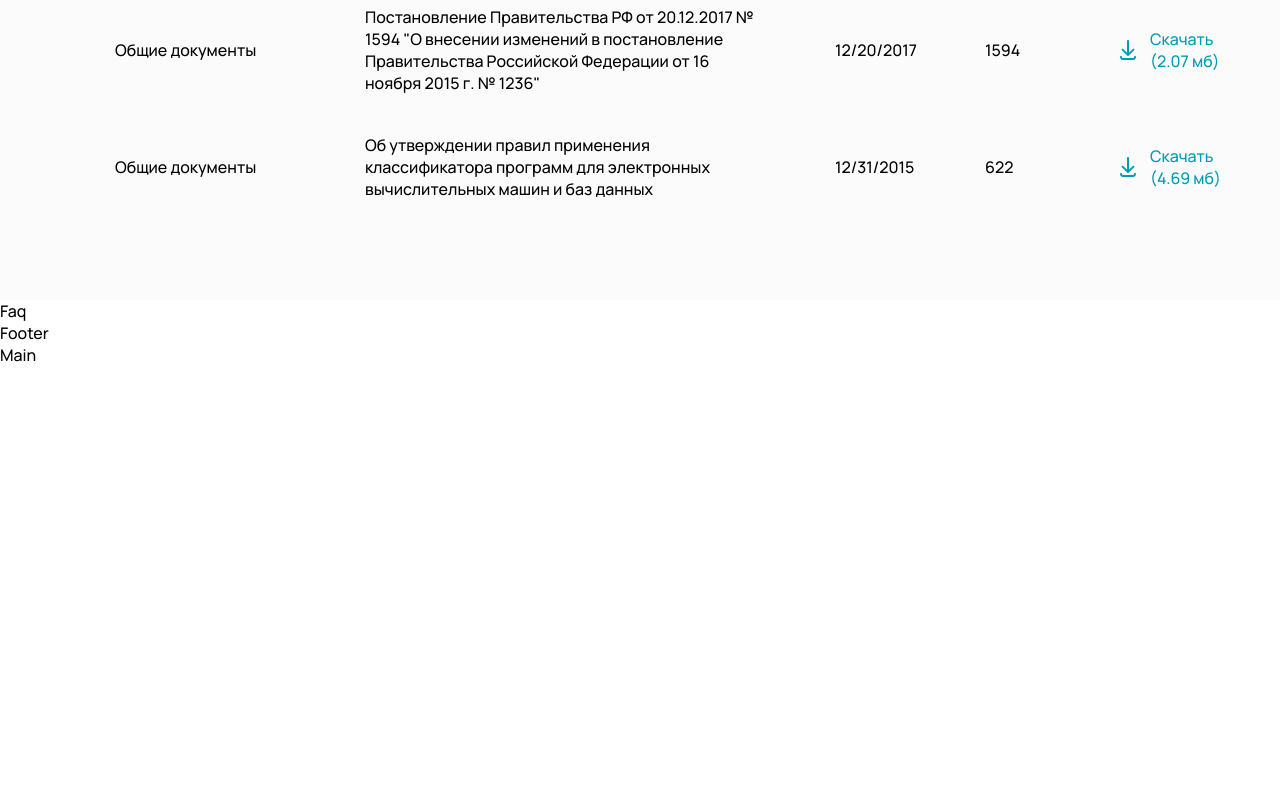
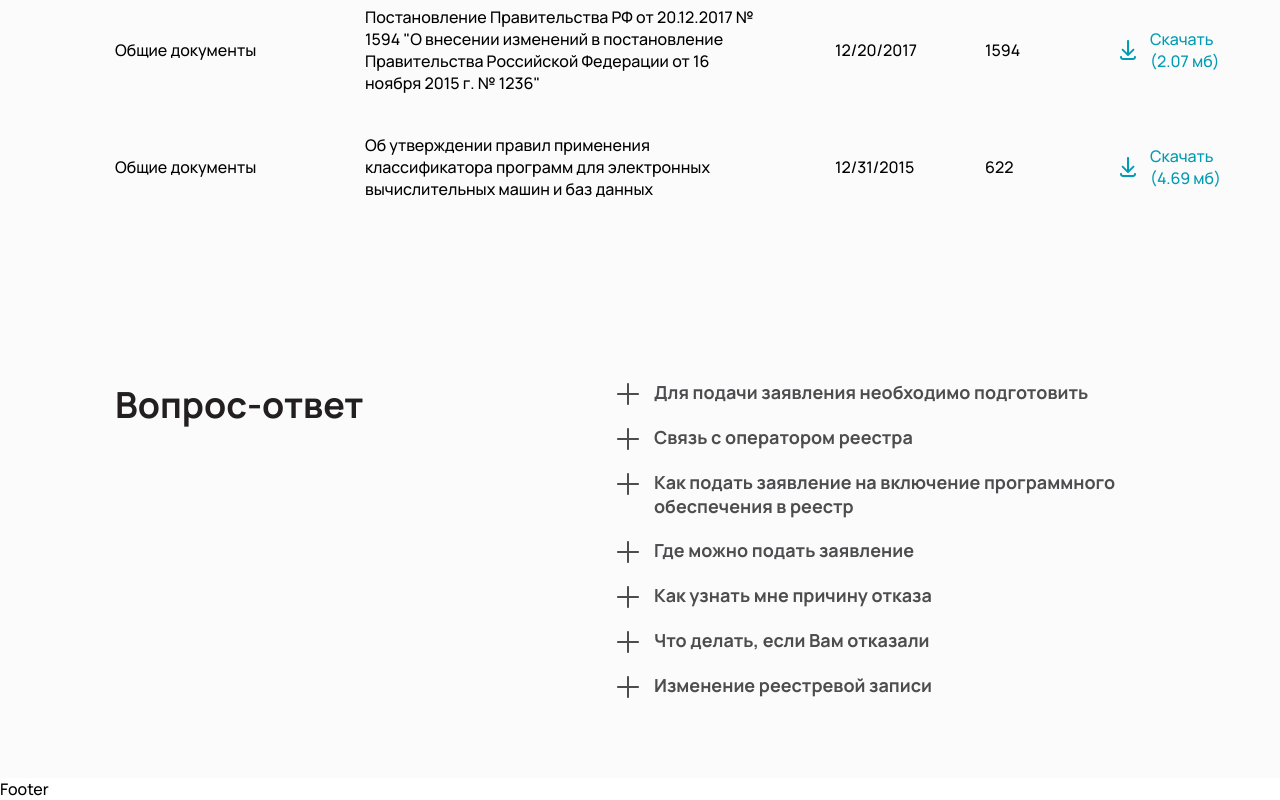
Before and after one commit to SergeyKagal/reestr, a React (Create React App) app: page / in a window 1280 px wide. Shown: the part 3912-4712 px from the top of the page. Before the commit the page ends 4278 px from the top, so only its background shows below. Built offline with nearby package versions, Linux system fonts and the light colour scheme.

Commit message:
feat: faq done

```diff
--- a/src/components/pages/Main/Documents/DocumentContent.tsx
+++ b/src/components/pages/Main/Documents/DocumentContent.tsx
@@ -1,4 +1,3 @@
-import React from 'react';
 import { documents } from '../../../../constants/mocks/documents';
 
 export const DocumentContent = () => {
--- /dev/null
+++ b/src/components/pages/Main/Faq/Faq.scss
@@ -0,0 +1,50 @@
+.faq__wrapper {
+  display: flex;
+  justify-content: space-between;
+}
+.faq__title {
+  font-size: 2.25em;
+  color: #231f20;
+  font-weight: 700;
+}
+.faq__right-side {
+  width: 668px;
+  display: flex;
+  flex-direction: column;
+  gap: 20px;
+  list-style: none;
+}
+.faq__list-item {
+  cursor: pointer;
+  ol {
+    font-size: 1.125em;
+    display: flex;
+    flex-direction: column;
+    gap: 10px;
+    color: #676a71;
+    padding-left: 50px;
+    padding-top: 15px;
+  }
+}
+.faq__list-item-content {
+  display: flex;
+  align-items: flex-start;
+  gap: 10px;
+  .plus {
+    display: block;
+    width: 22px;
+    height: 22px;
+    background-image: url('../../../../../public/assets/images/plus-faq.svg');
+    margin-top: 3px;
+  }
+  .open {
+    transform: rotate(45deg);
+  }
+}
+.faq__list-item-text {
+  width: 584px;
+  font-weight: 700;
+  font-size: 1.125em;
+  color: #4d4d4f;
+  padding-left: 5px;
+}
--- a/src/components/pages/Main/Faq/Faq.tsx
+++ b/src/components/pages/Main/Faq/Faq.tsx
@@ -1,5 +1,43 @@
-import React from 'react';
+import { useState } from 'react';
+import { answers, faq } from '../../../../constants/mocks/faq';
+import './Faq.scss';
 
 export const Faq = () => {
-  return <div>Faq</div>;
+  const [faqs, setFaqs] = useState(faq);
+  const clickHandler = (id: number) => {
+    setFaqs(
+      faqs.map((faq) => {
+        if (id !== faq.id) {
+          return faq;
+        }
+        return { ...faq, isOpen: !faq.isOpen };
+      })
+    );
+  };
+
+  return (
+    <section className="faq faq__wrapper container pad-top-bottom">
+      <div className="faq__left-side">
+        <h2 className="faq__title">Вопрос-ответ</h2>
+      </div>
+      <ul className="faq__right-side">
+        {faqs.map((faqItem) => (
+          <li key={faqItem.id} className="faq__list-item" onClick={() => clickHandler(faqItem.id)}>
+            <div className="faq__list-item-content">
+              <span className={faqItem.isOpen ? 'plus open' : 'plus'}></span>
+              <span className="faq__list-item-text">{faqItem.text}</span>
+            </div>
+
+            {faqItem.isOpen && (
+              <ol>
+                {answers.map((answer, i) => (
+                  <li key={i}>{answer}</li>
+                ))}
+              </ol>
+            )}
+          </li>
+        ))}
+      </ul>
+    </section>
+  );
 };
--- a/src/components/pages/Main/Main.tsx
+++ b/src/components/pages/Main/Main.tsx
@@ -17,7 +17,6 @@ export const Main = () => {
       <Documents></Documents>
       <Faq></Faq>
       <Footer></Footer>
-      <p>Main</p>
     </>
   );
 };
--- /dev/null
+++ b/src/constants/mocks/faq.ts
@@ -0,0 +1,26 @@
+interface IFaq {
+  id: number;
+  text: string;
+  isOpen: boolean;
+}
+
+export const faq: IFaq[] = [
+  { id: 1, text: 'Для подачи заявления необходимо подготовить', isOpen: false },
+  { id: 2, text: 'Связь с оператором реестра', isOpen: false },
+  {
+    id: 3,
+    text: 'Как подать заявление на включение программного обеспечения в реестр',
+    isOpen: false,
+  },
+  { id: 4, text: 'Где можно подать заявление', isOpen: false },
+  { id: 5, text: 'Как узнать мне причину отказа', isOpen: false },
+  { id: 6, text: 'Что делать, если Вам отказали', isOpen: false },
+  { id: 7, text: 'Изменение реестревой записи', isOpen: false },
+];
+
+export const answers: string[] = [
+  'Данные для авторизации в личном кабинете.',
+  'Квалифицированный сертификат ключа проверки электронной подписи.',
+  'Сведения, документы и материалы в соответствии с Методическими рекомендациями.',
+  'Установить специализированное ПО для подписания документов электронной подписью. Подписание производится с использованием усиленной квалифицированной (отсоединяемой) электронной подписи.',
+];
```
Also changed, not shown: public/assets/images/plus-faq.svg (added).
